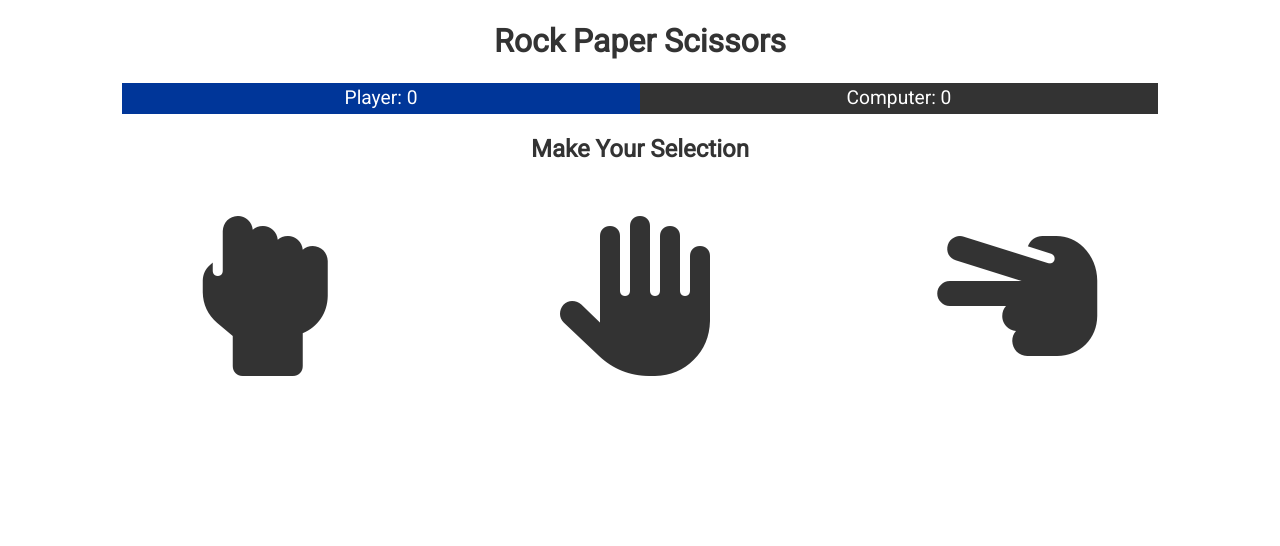
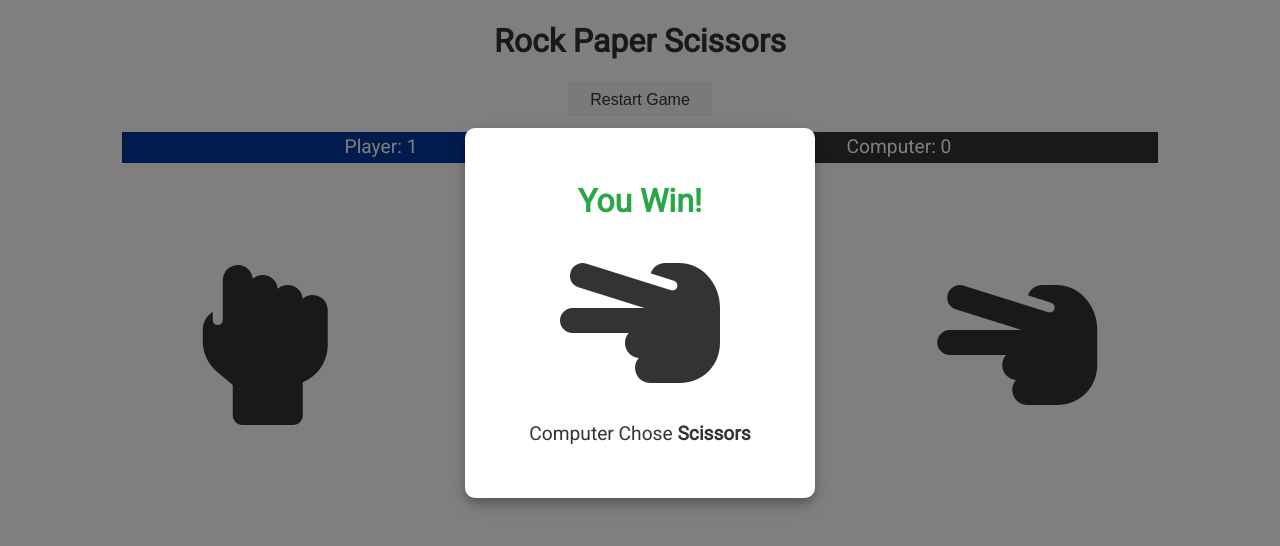
Before and after one commit to shenshin/rock-paper-scissors, a plain HTML site: page index.html in a window 1280 px wide. Both pictures are taken after a click on the icon 262 px from the left and 296 px from the top of the page. Drawn offline with Linux system fonts and the light colour scheme.

Commit message:
Add game logic

```diff
--- a/css/style.css
+++ b/css/style.css
@@ -25,6 +25,7 @@ body {
   text-align: center;
 }
 .restart-btn {
+  margin-bottom: 1rem;
   display: none;
   background-color: var(--light-color);
   color: var(--dark-color);
--- a/index.html
+++ b/index.html
@@ -31,9 +31,6 @@
   </div>
   <div class="modal">
     <div id="result" class="modal-content">
-      <h1 class="text-win">You Win!</h1>
-      <i class="fas fa-hand-rock fa-10x"></i>
-      <p>Computer Chose Rock</p>
     </div>
   </div>
   <script src="./js/main.js"></script>
--- a/js/main.js
+++ b/js/main.js
@@ -1 +1,66 @@
 'use strict'
+
+const choices = document.querySelectorAll('.choice')
+const scorePlayer = document.querySelector('.score p:first-child span')
+const scoreComputer = document.querySelector('.score p:last-child span')
+const result = document.getElementById('result')
+const restart = document.getElementById('restart')
+const modal = document.querySelector('.modal')
+const scoreBoard = {
+  player: 0,
+  computer: 0
+}
+
+function play(e) {
+  restart.style.display = 'inline-block'
+  const playerChoice = e.target.id
+  const computerChoice = getComputerChoice()
+  const winner = getWinner(playerChoice, computerChoice)
+  showWinner(winner, computerChoice)
+}
+
+function getComputerChoice() {
+  const choices = ['rock', 'paper', 'scissors']
+  const index = Math.floor(Math.random() * (choices.length))
+  return choices[index]
+}
+function getWinner(p, c) {
+  const winner = {
+    'rock': 'scissors',
+    'scissors': 'paper',
+    'paper': 'rock'
+  }
+  return p === c ? 'draw' : winner[p] === c ? 'player' : 'computer'
+}
+function showWinner(winner, computerChoice) {
+  if (winner === 'player') {
+    scoreBoard.player++
+    result.innerHTML = `<h1 class="text-win">You Win!</h1>`
+  } else if (winner === 'computer') {
+    scoreBoard.computer++
+    result.innerHTML = `<h1 class="text-lose">You Lose!</h1>`
+  } else {
+    result.innerHTML = `<h1>Draw!</h1>`
+  }
+  result.innerHTML += `
+    <i class="fas fa-hand-${computerChoice} fa-10x"></i>
+    <p>Computer Chose <strong>${computerChoice[0].toUpperCase() + computerChoice.slice(1)}</strong></p>
+    `
+  scorePlayer.innerHTML = scoreBoard.player
+  scoreComputer.innerHTML = scoreBoard.computer
+  modal.style.display = 'unset'
+}
+function clearModel(e) {
+  if (e.target === modal)
+    modal.style.display = 'none'
+}
+function restartGame() {
+  scoreBoard.computer = 0
+  scoreBoard.player = 0
+  scoreComputer.innerHTML = scoreBoard.computer
+  scorePlayer.innerHTML = scoreBoard.player
+}
+// event listeners
+choices.forEach(choice => choice.addEventListener('click', play))
+window.addEventListener('click', clearModel)
+restart.addEventListener('click', restartGame)
```
